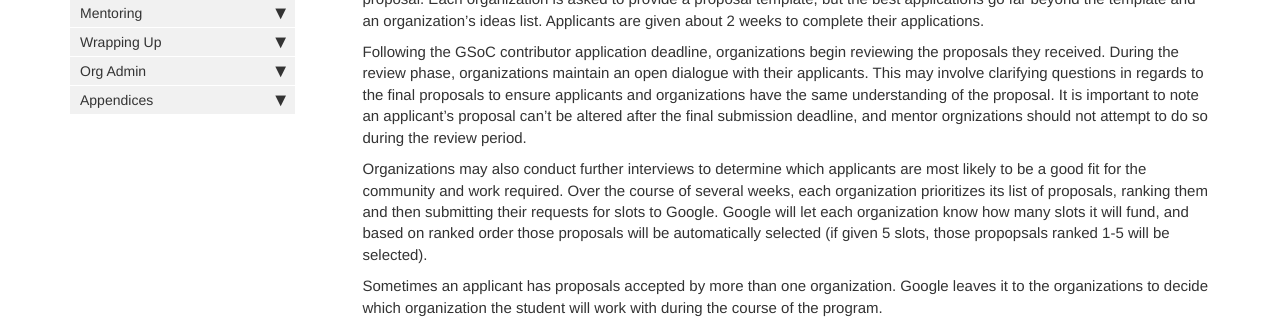
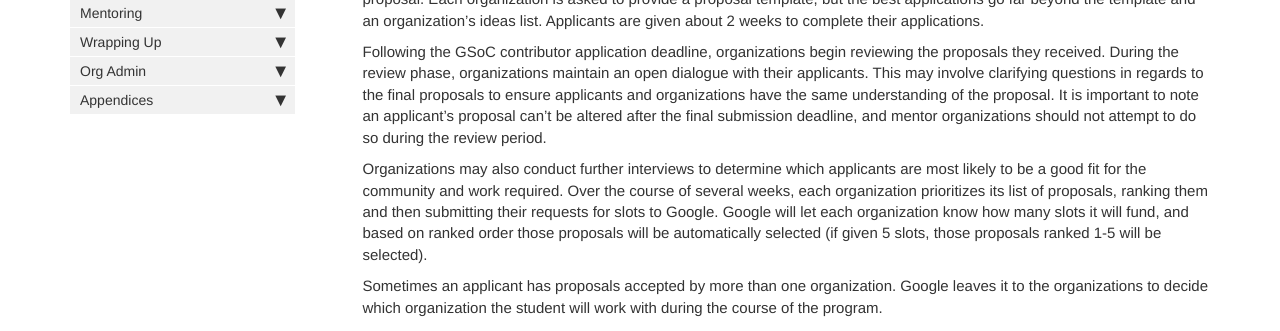
Before and after one commit to google/gsocguides, a Jekyll site: the page built from pages/mentor/00-what_is_google_summer_of_code.md, in a window 1280 px wide and 900 px high, scrolled down 2168 px. Shown: the part 217-548 px from the top of the window. Built offline with Jekyll 4.4.1, drawn with Linux system fonts in a browser that asks for light colours.

Commit message:
docs: Fix typos in "What is GSoC?" doc

```diff
--- a/pages/mentor/00-what_is_google_summer_of_code.md
+++ b/pages/mentor/00-what_is_google_summer_of_code.md
@@ -55,9 +55,9 @@ All of the program rules are enumerated in the GSoC Program Rules and Term docum
 
 **GSoC contributor Applications**: Potential GSoC contributors are encouraged to begin talking to the participating organizations as soon as the list of accepted organizations is published. Prior to the opening of applications, it is important to take some time to talk to potential applicants. This helps them refine their ideas so that they will produce a better quality proposal. Each organization is asked to provide a proposal template, but the best applications go far beyond the template and an organization's ideas list. Applicants are given about 2 weeks to complete their applications.
 
-Following the GSoC contributor application deadline, organizations begin reviewing the proposals they received. During the review phase, organizations maintain an open dialogue with their applicants. This may involve clarifying questions in regards to the final proposals to ensure applicants and organizations have the same understanding of the proposal. It is important to note an applicant's proposal can't be altered after the final submission deadline, and mentor orgnizations should not attempt to do so during the review period.
+Following the GSoC contributor application deadline, organizations begin reviewing the proposals they received. During the review phase, organizations maintain an open dialogue with their applicants. This may involve clarifying questions in regards to the final proposals to ensure applicants and organizations have the same understanding of the proposal. It is important to note an applicant's proposal can't be altered after the final submission deadline, and mentor organizations should not attempt to do so during the review period.
 
-Organizations may also conduct further interviews to determine which applicants are most likely to be a good fit for the community and work required. Over the course of several weeks, each organization prioritizes its list of proposals, ranking them and then submitting their requests for slots to Google. Google will let each organization know how many slots it will fund, and based on ranked order those proposals will be automatically selected (if given 5 slots, those propopsals ranked 1-5 will be selected).
+Organizations may also conduct further interviews to determine which applicants are most likely to be a good fit for the community and work required. Over the course of several weeks, each organization prioritizes its list of proposals, ranking them and then submitting their requests for slots to Google. Google will let each organization know how many slots it will fund, and based on ranked order those proposals will be automatically selected (if given 5 slots, those proposals ranked 1-5 will be selected).
 
 Sometimes an applicant has proposals accepted by more than one organization. Google leaves it to the organizations to decide which organization the student will work with during the course of the program.
 
```
